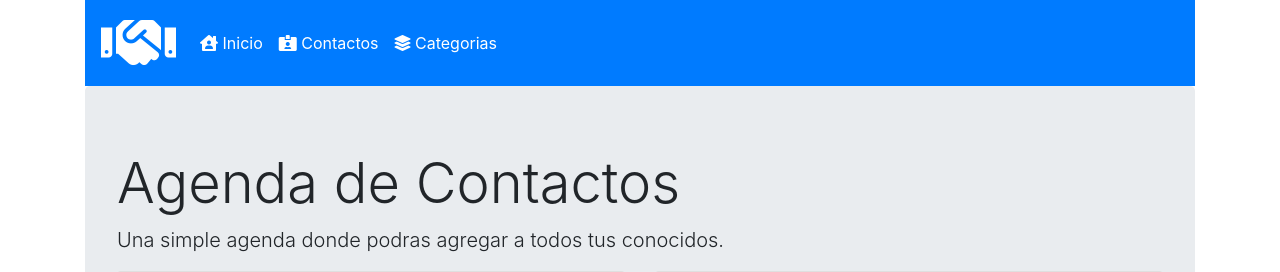
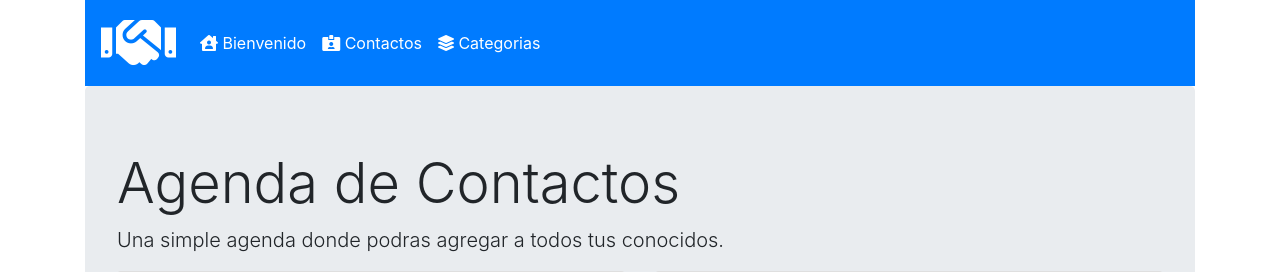
Before and after one commit to UnknownUNSA/agendita, a PHP site: page /index.php in a window 1280 px wide. Shown: the top 272 px of the page. Run offline with PHP 8.4, Linux system fonts and the light colour scheme.

Commit message:
Cambio menu

```diff
--- a/menu.php
+++ b/menu.php
@@ -11,7 +11,7 @@
         <ul class="navbar-nav mr-auto">
             <li class="nav-item active">
                 <a class="nav-link" href="index.php">
-                    <span class="fas fa-house-user"></span> Inicio <span class="sr-only">(current)</span>
+                    <span class="fas fa-house-user"></span> Bienvenido <span class="sr-only">(current)</span>
                 </a>
             </li>
             <li class="nav-item active">
```
